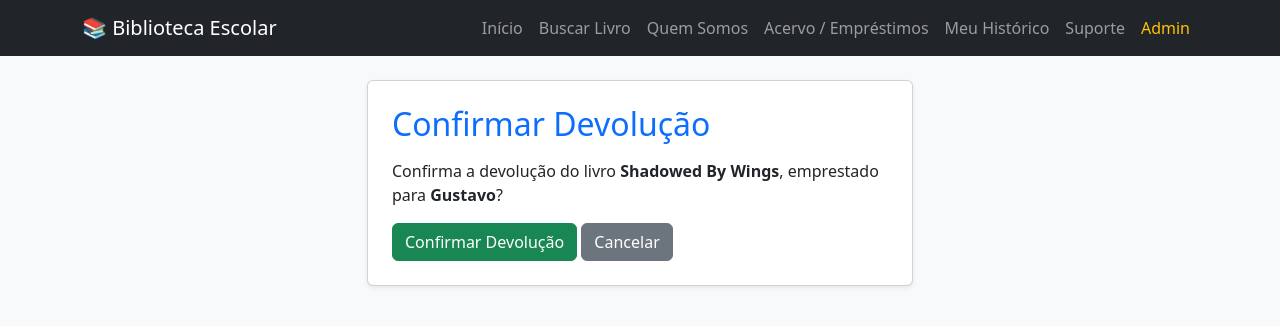
After one commit to ryancs2/BIBLIOTECA-GRUPO-A, a Django app: page /devolver/6/ in a window 1280 px wide. The commit adds this page. Shown: the top 326 px of the page. Run offline with Django 5.2, Linux system fonts and the light colour scheme; data comes from the database, SQL or seed files in the repository; both versions use the stored data as it was after the commit.

Commit message:
uptade devolver e histórico

```diff
--- /dev/null
+++ b/livros/templates/livros/devolver.html
@@ -0,0 +1,16 @@
+{% extends 'livros/base.html' %}
+{% block content %}
+<div class="row justify-content-center">
+    <div class="col-md-6">
+        <div class="card shadow-sm p-4">
+            <h2 class="mb-3 text-primary">Confirmar Devolução</h2>
+            <p>Confirma a devolução do livro <strong>{{ emprestimo.livro.titulo }}</strong>, emprestado para <strong>{{ emprestimo.nome_completo }}</strong>?</p>
+            <form method="POST">
+                {% csrf_token %}
+                <button type="submit" class="btn btn-success">Confirmar Devolução</button>
+                <a href="{% url 'historico_usuario' %}" class="btn btn-secondary">Cancelar</a>
+            </form>
+        </div>
+    </div>
+</div>
+{% endblock %}
--- a/livros/templates/livros/historico.html
+++ b/livros/templates/livros/historico.html
@@ -26,6 +26,10 @@
                             </div>
                             <div>
                                 <span class="badge bg-warning text-dark me-2">Com o Leitor</span>
+                                <form action="{% url 'devolver_livro' item.id %}" method="POST" class="d-inline">
+                                {% csrf_token %}
+                                <button type="submit" class="btn btn-sm btn-outline-success">Devolver</button>
+                                </form>
                             </div>
                         </li>
                     {% empty %}
```
Also changed, not shown: db.sqlite3.
